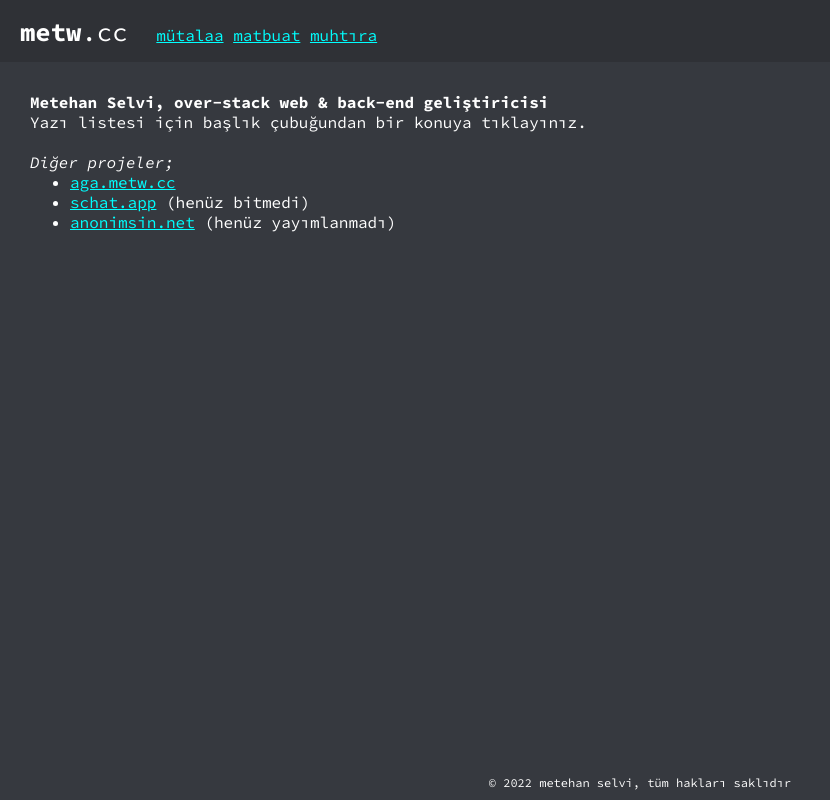
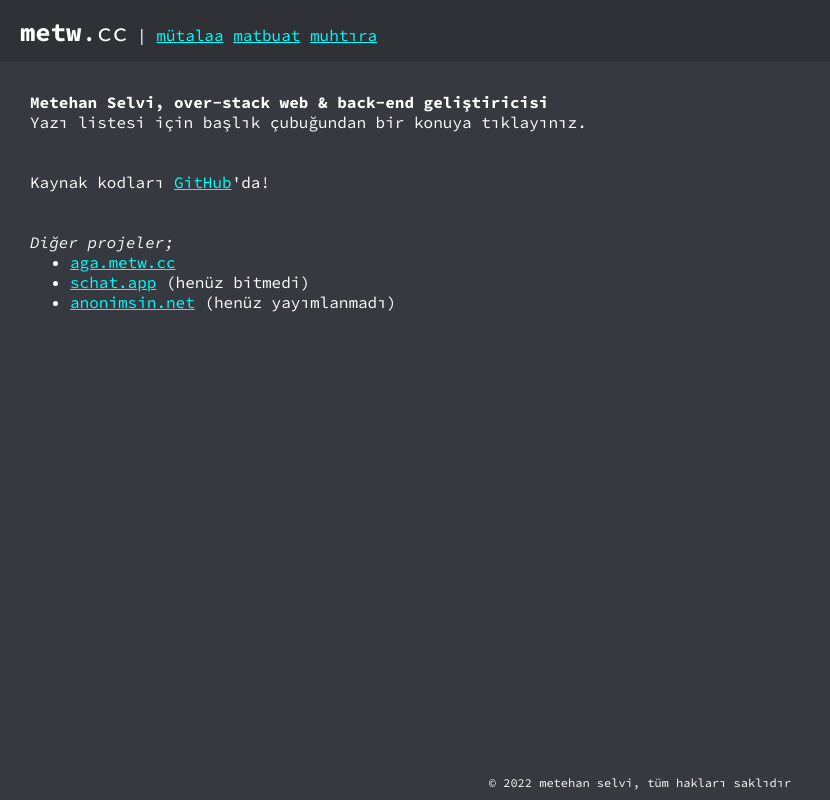
Before and after one commit to metwcc/metw-www, a plain HTML site: page 404.html in a window 1280 px wide. Both pictures are taken after a click on the link "metw.cc". Shown: the whole page, without its empty margins (0-830 px from the left). Drawn offline with nearby package versions, Linux system fonts and the light colour scheme.

Commit message:
görünüm iyileştirmesi

```diff
--- a/404.html
+++ b/404.html
@@ -30,12 +30,13 @@
     </div>
     <div class="app center full-size">
         <div id="titlebar" class="titlebar">
-            <a onclick="homepage()"><b>metw</b>.cc</a>&nbsp;&nbsp;
+            <div> <a onclick="homepage()"><b>metw</b>.cc</a> | <a id="title-buttons"></a> </div>
         </div>
         <div class="content">
             <div id="homepage" class="pages">
                 <b>Metehan Selvi, over-stack web & back-end geliştiricisi</b><br>
-                Yazı listesi için başlık çubuğundan bir konuya tıklayınız.<br><br>
+                Yazı listesi için başlık çubuğundan bir konuya tıklayınız.<br><br><br>
+                Kaynak kodları <a class="href" href="https://github.com/metwse/metw.cc">GitHub</a>'da!<br><br><br>
                 <i>Diğer projeler;</i>
                 <ul style="margin: 0">
                     <li> <a class="href" href="https://aga.metw.cc">aga.metw.cc</a>
--- a/css/main.css
+++ b/css/main.css
@@ -26,8 +26,11 @@ input, button, textarea { border: none; border-radius: 5px; padding: 5px }
 
 .href { color: var(--href-color); text-decoration: underline; cursor: pointer; user-select: none; outline: inherit }
 
-.titlebar { margin-left: 20px; margin-top: 16px; margin-bottom: 16px; user-select: none }
-.titlebar > a:first-child { font-size: 160%; cursor: pointer}
+.titlebar { margin-left: 20px; margin-right: 20px; margin-top: 16px; margin-bottom: 16px; user-select: none; }
+.titlebar > div { overflow: auto; height: 32px; white-space: nowrap; }
+.titlebar > div > a:first-child { font-size: 160%; cursor: pointer }
+.titlebar > div > * { white-space: nowrap; }
+.titlebar > div::-webkit-scrollbar { display: none; }
 
 .app { max-width: 1600px; background-color: var(--title-background-color); position: absolute }
 .content { top: 62px; background-color: var(--content-background-color); width: 100%; height: calc(100% - 62px); padding: 30px; position: absolute; overflow-y: auto }
@@ -48,7 +51,7 @@ input, button, textarea { border: none; border-radius: 5px; padding: 5px }
     ::-webkit-scrollbar-thumb:hover { background: var(--scrollbar-hover-color); border-radius: 8px; border: 4px solid transparent; background-clip: padding-box }
 
 /* homepage */
-#homepage > a { bottom: 10px; font-size: 12px; position: fixed }
+#homepage > a:last-of-type { bottom: 10px; font-size: 12px; position: fixed }
 
 /* articles */
 #topic-name { font-size: 120% }
--- a/js/main.js
+++ b/js/main.js
@@ -38,8 +38,6 @@ function captcha(state = 0, callback = null) {
         })
     }
 }
-
-titleBar = document.getElementById("titlebar")
 
 function homepage() { page("homepage"); windowState("metw", "") }
 
@@ -128,6 +126,7 @@ function articleText(article, textId) {
     })
 }
 
+titleBar = document.getElementById("title-buttons")
 for (let id = 0; id < articles.length; id++) {
     let button = document.createElement("a")
     let a = document.createElement("a")
```
Also changed, not shown: 1 other file.
